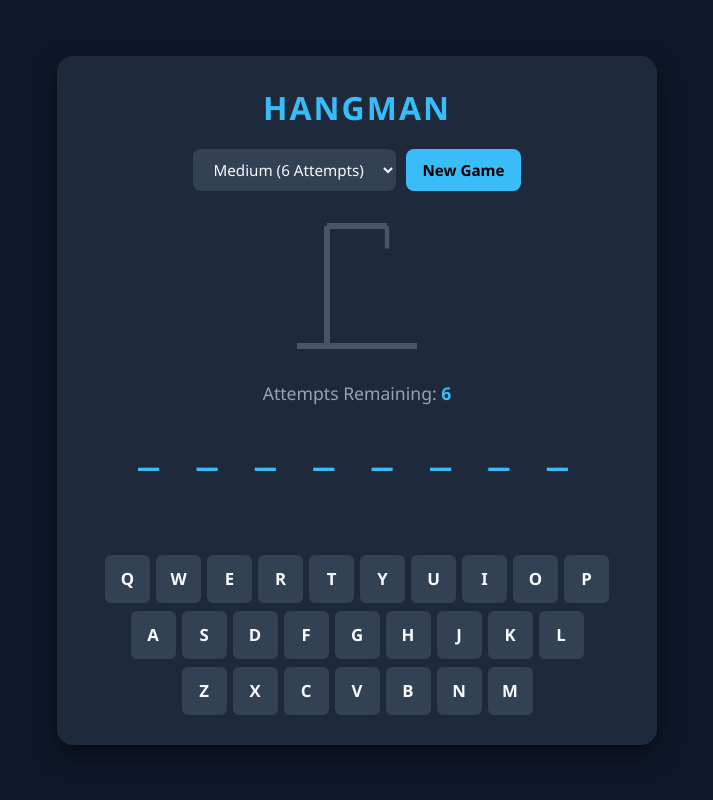
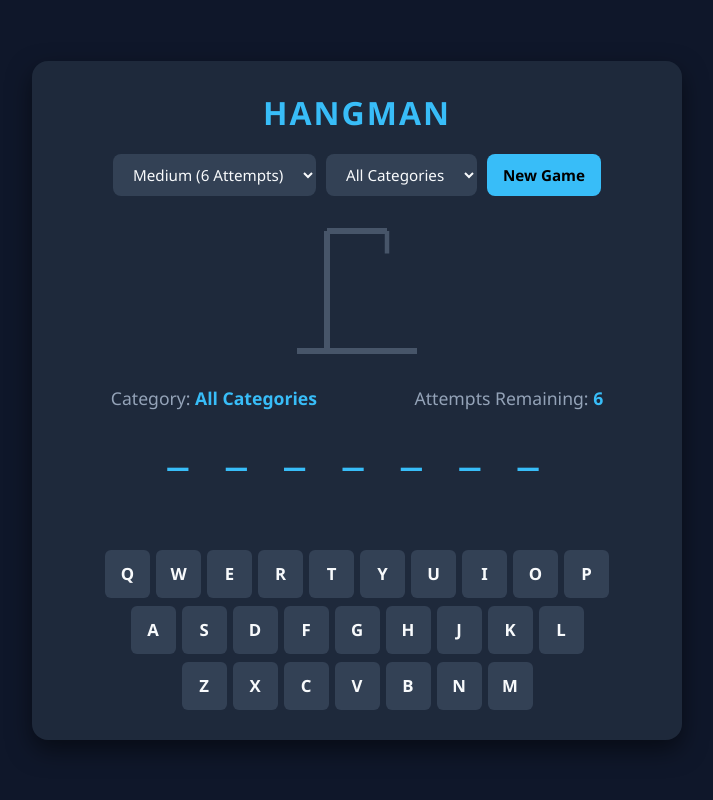
Before and after one commit to TanzumSamrin/hangman_game, a Flask app: page / in a window 1280 px wide. Shown: the whole page, without its empty margins (283-996 px from the left). Run offline with Flask 3, Linux system fonts and the light colour scheme; data that the repository does not hold is empty.

Commit message:
adding more words and category

```diff
--- a/app.py
+++ b/app.py
@@ -4,7 +4,6 @@
 
 app = Flask(__name__)
 app.secret_key = secrets.token_hex(16)
-
 
 @app.route("/")
 def index():
@@ -14,8 +13,9 @@
 def start_game():
     data = request.json or {}
     difficulty = data.get("difficulty", "medium")
+    category = data.get("category", None)  # Reads selected category from UI
 
-    session["word"] = load_random_word(difficulty)
+    session["word"] = load_random_word(difficulty, category)
     session["max_attempts"] = DIFFICULTY_SETTINGS.get(difficulty, {}).get("max_attempts", 6)
     session["guessed"] = []
     session["incorrect"] = 0
--- a/game_loader.py
+++ b/game_loader.py
@@ -13,10 +13,11 @@
 
     diff_data = data.get(difficulty.lower(), data["medium"])
 
-    if category and category in diff_data:
-        word_list = diff_data[category]
+    # Filter by specific category if selected
+    if category and category.lower() in diff_data:
+        word_list = diff_data[category.lower()]
     else:
-        # Pick from all categories within selected difficulty
+        # Combine all categories under the chosen difficulty
         word_list = [word for cat in diff_data.values() for word in cat]
 
     return random.choice(word_list).lower()
--- a/templates/index.html
+++ b/templates/index.html
@@ -38,7 +38,7 @@
             border-radius: 16px;
             padding: 30px;
             width: 100%;
-            max-width: 600px;
+            max-width: 650px;
             box-shadow: 0 10px 25px rgba(0, 0, 0, 0.5);
             text-align: center;
         }
@@ -54,6 +54,7 @@
             display: flex;
             gap: 10px;
             justify-content: center;
+            flex-wrap: wrap;
             margin-bottom: 20px;
         }
 
@@ -84,13 +85,15 @@
             margin: 15px 0;
             font-size: 1.1rem;
             color: var(--text-muted);
+            display: flex;
+            justify-content: space-around;
         }
 
         .word-display {
             font-size: 2.2rem;
             font-family: monospace;
             letter-spacing: 8px;
-            margin: 25px 0;
+            margin: 20px 0;
             min-height: 50px;
             color: var(--primary);
             font-weight: bold;
@@ -149,7 +152,7 @@
         .message.win { color: var(--accent-green); }
         .message.lose { color: var(--accent-red); }
 
-        /* SVG Hangman Drawing */
+        /* SVG Hangman Canvas */
         .hangman-drawing {
             width: 150px;
             height: 150px;
@@ -170,16 +173,28 @@
 <div class="container">
     <h1>HANGMAN</h1>
 
+    <!-- Control bar with Difficulty & Category dropdowns -->
     <div class="controls">
         <select id="difficulty-select">
             <option value="easy">Easy (8 Attempts)</option>
             <option value="medium" selected>Medium (6 Attempts)</option>
             <option value="hard">Hard (4 Attempts)</option>
         </select>
+
+        <select id="category-select">
+            <option value="">All Categories</option>
+            <option value="tech">Tech</option>
+            <option value="animals">Animals</option>
+            <option value="food">Food</option>
+            <option value="astronomy">Astronomy</option>
+            <option value="geography">Geography</option>
+            <option value="movies">Movies</option>
+        </select>
+
         <button class="control-btn" onclick="startNewGame()">New Game</button>
     </div>
 
-    <!-- Hangman Visual Canvas -->
+    <!-- Hangman Graphic -->
     <svg class="hangman-drawing" viewBox="0 0 100 100">
         <!-- Gallows Structure -->
         <line x1="10" y1="90" x2="90" y2="90" stroke="#475569" stroke-width="4"/>
@@ -197,7 +212,8 @@
     </svg>
 
     <div class="status-bar">
-        Attempts Remaining: <span id="attempts-left" style="color: var(--primary); font-weight: bold;">-</span>
+        <div>Category: <span id="current-category" style="color: var(--primary); font-weight: bold;">All</span></div>
+        <div>Attempts Remaining: <span id="attempts-left" style="color: var(--primary); font-weight: bold;">-</span></div>
     </div>
 
     <div class="word-display" id="word-display">_ _ _ _ _</div>
@@ -236,8 +252,8 @@
             gain.connect(audioCtx.destination);
 
             osc.type = 'sine';
-            osc.frequency.setValueAtTime(523.25, now); // C5
-            osc.frequency.exponentialRampToValueAtTime(659.25, now + 0.15); // E5
+            osc.frequency.setValueAtTime(523.25, now);
+            osc.frequency.exponentialRampToValueAtTime(659.25, now + 0.15);
             gain.gain.setValueAtTime(0.2, now);
             gain.gain.exponentialRampToValueAtTime(0.01, now + 0.2);
             osc.start(now);
@@ -314,14 +330,21 @@
         });
     }
 
-    // API Call to Start Game
+    // API Call to Start Game (Sends both Difficulty & Category)
     async function startNewGame() {
         previousIncorrect = 0;
         const difficulty = document.getElementById('difficulty-select').value;
+        const category = document.getElementById('category-select').value;
+
+        // Display current active category label
+        const catSelect = document.getElementById('category-select');
+        const selectedText = catSelect.options[catSelect.selectedIndex].text;
+        document.getElementById('current-category').innerText = selectedText;
+
         const response = await fetch('/api/start', {
             method: 'POST',
             headers: { 'Content-Type': 'application/json' },
-            body: JSON.stringify({ difficulty })
+            body: JSON.stringify({ difficulty, category })
         });
         const state = await response.json();
         updateUI(state, true);
@@ -345,10 +368,9 @@
         document.getElementById('word-display').innerText = state.display;
         document.getElementById('attempts-left').innerText = state.attempts_left;
 
-        const maxAttempts = state.attempts_left + (6 - (6 - state.attempts_left));
         const currentIncorrect = state.guessed.filter(l => !state.word?.includes(l) && !state.display.toLowerCase().includes(l)).length;
 
-        // Trigger Audio Feedback
+        // Audio Feedback Triggers
         if (!isNewGame) {
             if (state.status === 'won') {
                 playSound('win');
@@ -379,7 +401,7 @@
             }
         }
 
-        // Set Game Over / Victory Message
+        // Victory / Game Over Messages
         const msgEl = document.getElementById('message');
         if (state.status === 'won') {
             msgEl.className = 'message win';
--- a/words.json
+++ b/words.json
@@ -1,14 +1,26 @@
 {
   "easy": {
-    "animals": ["cat", "dog", "bear", "lion", "tiger"],
-    "tech": ["code", "data", "byte", "loop", "web"]
+    "tech": ["code", "data", "byte", "loop", "web", "disk", "node", "wifi", "link", "page", "chip", "port", "ping", "site", "host", "user", "file", "icon", "task", "card"],
+    "animals": ["lion", "bear", "duck", "wolf", "frog", "deer", "seal", "swan", "mole", "hawk", "goat", "crab", "moth", "mule", "pike", "slug", "toad", "wasp", "crow", "lynx"],
+    "food": ["pizza", "taco", "apple", "bread", "cheese", "grape", "lemon", "peach", "mango", "sushi", "donut", "bagel", "steak", "bacon", "onion", "melon", "berry", "toast", "salad", "pasta"],
+    "astronomy": ["star", "moon", "sun", "mars", "orbit", "comet", "space", "sky", "ring", "nova", "dust", "core", "halo", "lens", "rays", "void", "dark", "glow", "axis", "pluto"],
+    "geography": ["city", "lake", "river", "peak", "bank", "dune", "hill", "glen", "cove", "port", "cave", "reef", "pond", "quay", "marsh", "swamp", "bays", "cape", "isle", "park"],
+    "movies": ["hero", "film", "cast", "plot", "star", "scene", "role", "stunt", "mask", "prop", "crew", "shot", "take", "reel", "fame", "set", "clip", "epic", "cult", "rate"]
   },
   "medium": {
-    "animals": ["dolphin", "giraffe", "elephant", "panther"],
-    "tech": ["python", "variable", "function", "array"]
+    "tech": ["python", "variable", "function", "network", "browser", "compiler", "terminal", "database", "hardware", "software", "firewall", "protocol", "scripting", "algorithm", "bandwidth", "checksum", "download", "ethernet", "graphics", "instance"],
+    "animals": ["dolphin", "giraffe", "elephant", "panther", "cheetah", "penguin", "octopus", "kangaroo", "ostrich", "flamingo", "hedgehog", "squirrel", "scorpion", "anteater", "bullfrog", "capybara", "cockatoo", "stingray", "reindeer", "tortoise"],
+    "food": ["spaghetti", "burrito", "pancake", "avocado", "chocolate", "sandwich", "broccoli", "cucumber", "croissant", "barbecue", "dumpling", "espresso", "hazelnut", "macaroni", "meatball", "mushroom", "pineapple", "pistachio", "smoothie", "tiramisu"],
+    "astronomy": ["jupiter", "neptune", "asteroid", "eclipse", "galaxy", "spectrometer", "gravity", "nebula", "meteor", "telescope", "equinox", "solstice", "parallax", "radiation", "satellite", "solarsystem", "spacecraft", "starlight", "universe", "weightless"],
+    "geography": ["mountain", "volcano", "glacier", "island", "plateau", "waterfall", "peninsula", "canyon", "desert", "savanna", "archipelago", "continent", "rainforest", "reservoir", "boulder", "coastline", "footgrass", "highlands", "wetlands", "badlands"],
+    "movies": ["director", "popcorn", "thriller", "cinema", "matinee", "producer", "animator", "credits", "sequel", "prequel", "screenplay", "subtitle", "audition", "blockbuster", "camcorder", "character", "voiceover", "showtime", "storyline", "showcase"]
   },
   "hard": {
-    "animals": ["platypus", "chameleon", "axolotl", "salamander"],
-    "tech": ["algorithm", "recursion", "polymorphism", "encapsulation"]
+    "tech": ["algorithm", "recursion", "polymorphism", "encapsulation", "cryptography", "refactoring", "microservice", "asynchronous", "concurrency", "cybersecurity", "multithreading", "containerization", "virtualization", "authentication", "authorization", "deserialization", "dependency", "implementation", "orchestration", "interoperability"],
+    "animals": ["platypus", "chameleon", "axolotl", "salamander", "armadillo", "porcupine", "capybara", "cassowary", "woodpecker", "rattlesnake", "hippopotamus", "komododragon", "tarantula", "hummingbird", "cuttlefish", "wolverine", "tasmanian", "pterodactyl", "nightingale", "chinchilla"],
+    "food": ["charcuterie", "ratatouille", "bruschetta", "goulash", "mayonnaise", "quesadilla", "zucchini", "pomegranate", "moussaka", "limoncello", "panna_cotta", "chimichurri", "bouillabaisse", "gorgonzola", "hollandaise", "minestrone", "prosciutto", "profiterole", "vynaigrette", "worcestershire"],
+    "astronomy": ["supernova", "exoplanet", "constellation", "singularity", "astrophysics", "magnetosphere", "interstellar", "heliosphere", "chromosphere", "parsec", "gravitational", "intergalactic", "nucleosynthesis", "photosphere", "radioastronomy", "spectroscopy", "thermonuclear", "spacetime", "astronomical", "interplanetary"],
+    "geography": ["archipelago", "stratosphere", "tributary", "permafrost", "mediterranean", "hemisphere", "topography", "biodiversity", "escarpment", "fjord", "geomorphology", "cartography", "subcontinent", "orography", "panhandle", "microclimate", "phytogeography", "bathymetry", "peneplain", "transgressions"],
+    "movies": ["cinematography", "blockbuster", "screenplay", "storyboard", "documentary", "postproduction", "chromakey", "technicolor", "filmography", "dramatization", "postprocessing", "videography", "autobiography", "reinterpretation", "characterization", "masterpiece", "screenwriting", "spectacular", "orchestration", "soundtracking"]
   }
 }
```
